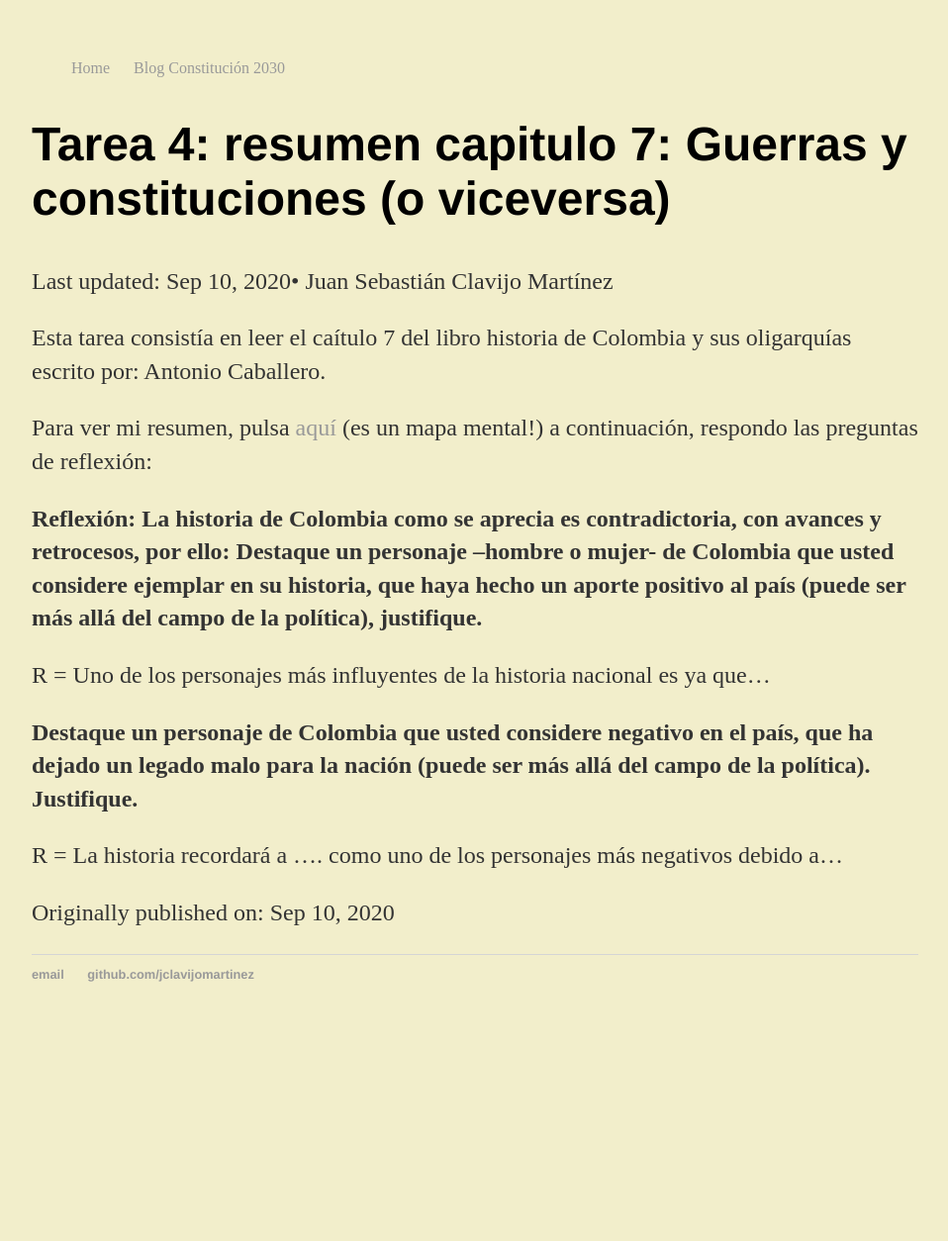
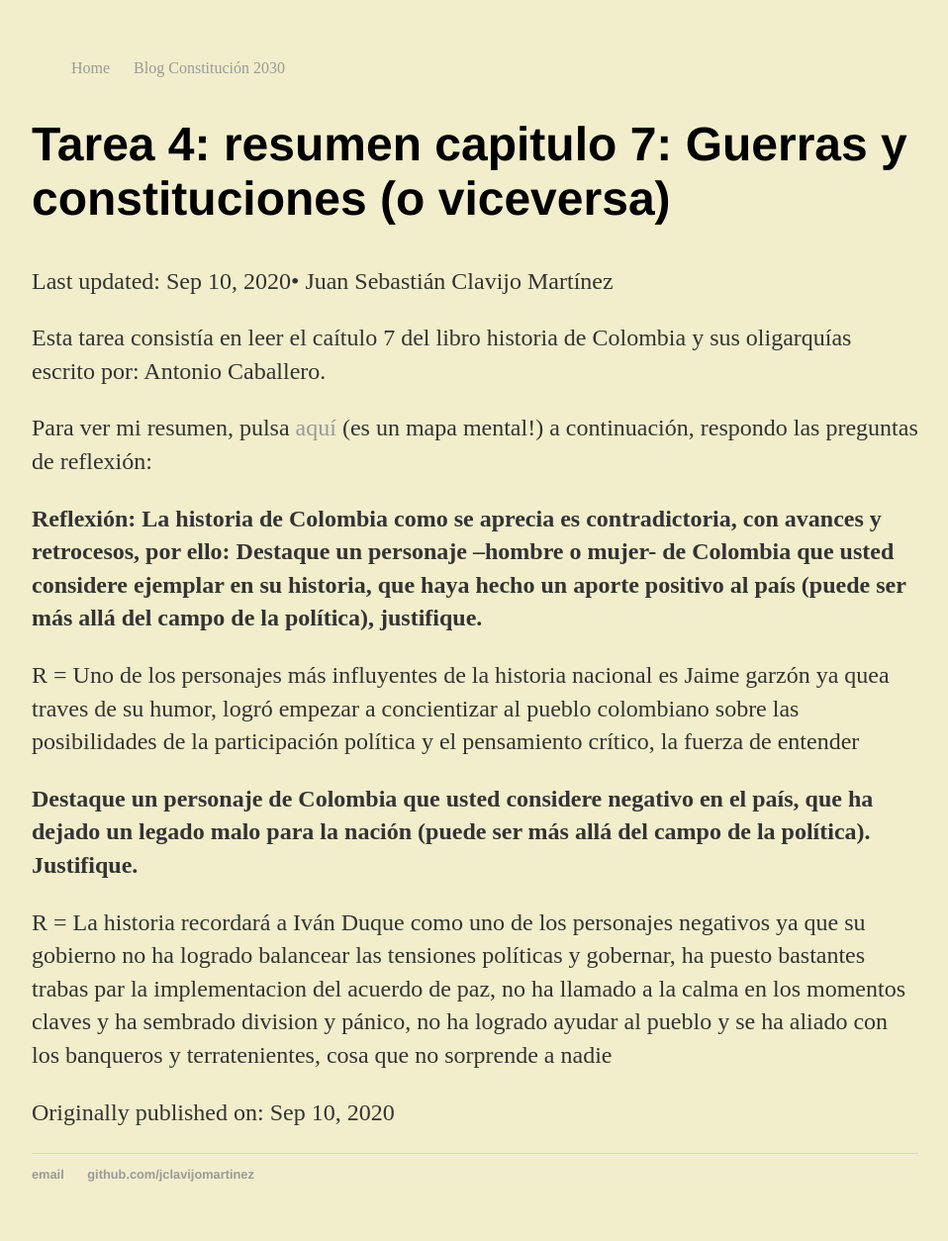
Before and after one commit to jclavijomartinez/jclavijomartinez.github.io, a Jekyll site: the page built from _posts/2020-09-10-resumen-2-capítulo-7.md, in a window 1280 px wide. Shown: the whole page at 99% size, without its empty margins (160-1118 px from the left). Built offline with Jekyll 4.4.1, drawn with Linux system fonts in a browser that asks for light colours; before the commit the page ends 1052 px from its top, so only the background shows below that.

Commit message:
Update 2020-09-10-resumen-2-capítulo-7.md

```diff
--- a/_posts/2020-09-10-resumen-2-capítulo-7.md
+++ b/_posts/2020-09-10-resumen-2-capítulo-7.md
@@ -7,13 +7,13 @@ last_modified_at:   2020-09-10 10:05:35 -0050
 ---
 Esta tarea consistía en leer el caítulo 7 del libro historia de Colombia y sus oligarquías escrito por: Antonio Caballero.
 
-Para ver mi resumen, pulsa <a href="/_posts/imagenresumen2.md"> aquí </a> (es un mapa mental!) a continuación, respondo las preguntas de reflexión:
+Para ver mi resumen, pulsa <a href="/images/resumen2.jpg"> aquí </a> (es un mapa mental!) a continuación, respondo las preguntas de reflexión:
 
 **Reflexión: La historia de Colombia como se aprecia es contradictoria, con avances y retrocesos, por ello:
 Destaque un personaje –hombre o mujer- de Colombia que usted considere ejemplar en su historia, que haya hecho un aporte positivo al país (puede ser más allá del campo de la política), justifique.**
 
-R = Uno de los personajes más influyentes de la historia nacional es ya que...
+R = Uno de los personajes más influyentes de la historia nacional es Jaime garzón ya quea traves de su humor, logró empezar a concientizar al pueblo colombiano sobre las posibilidades de la participación política y el pensamiento crítico, la fuerza de entender
 
 **Destaque un personaje de Colombia que usted considere negativo en el país, que ha dejado un legado malo para la nación (puede ser más allá del campo de la política). Justifique.**
 
-R = La historia recordará a .... como uno de los personajes más negativos debido a...
+R = La historia recordará a Iván Duque como uno de los personajes negativos ya que su gobierno no ha logrado balancear las tensiones políticas y gobernar, ha puesto bastantes trabas par la implementacion del acuerdo de paz, no ha llamado a la calma en los momentos claves y ha sembrado division y pánico, no ha logrado ayudar al pueblo y se ha aliado con los banqueros y terratenientes, cosa que no sorprende a nadie
```
